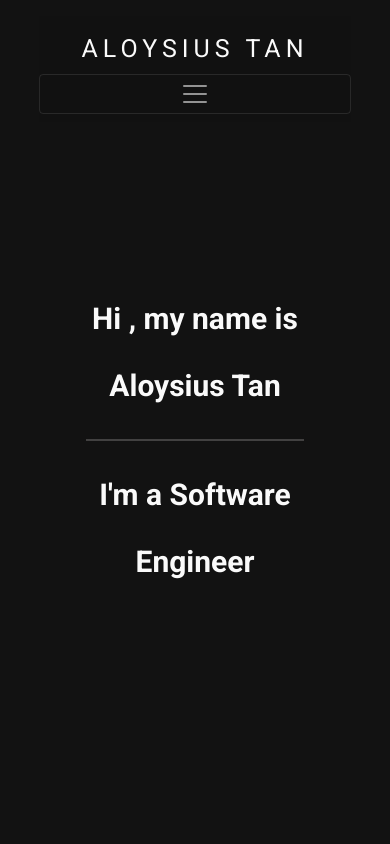
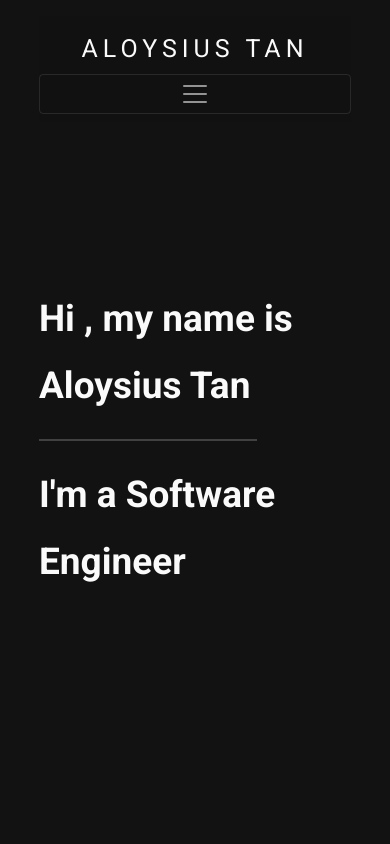
Before and after one commit to aloy2312/portfolio, a Next.js app: page / in a window 390 px wide. Shown: the top 844 px of the page. Built offline with nearby package versions, Linux system fonts and the light colour scheme.

Commit message:
minor updates to skills overflow feature

```diff
--- a/components/hero.js
+++ b/components/hero.js
@@ -5,7 +5,8 @@ const hero = () => {
     <div className={styles.container}>
       <div className={styles.textbox}>
         <div className={styles.text1}>
-          Hi , my name is <br className={styles.br} /> Aloysius Tan
+          Hi , my name is <br className={styles.br} />
+          Aloysius Tan
         </div>
         <hr className={styles.horizontal}></hr>
         <div className={styles.text2}>I{`'`}m a Software Engineer</div>
--- a/components/skills.js
+++ b/components/skills.js
@@ -11,7 +11,6 @@ const skills = () => {
         <div className={styles.badge}>JavaScript</div>
         <div className={styles.badge}>HTML</div>
         <div className={styles.badge}>CSS</div>
-
         <div className={styles.badge}>Bootstrap</div>
         <div className={styles.badge}>React</div>
         <div className={styles.badge}>NextJS</div>
--- a/styles/about.module.css
+++ b/styles/about.module.css
@@ -35,6 +35,10 @@
     text-align: center;
   }
 
+  .aboutText {
+    padding: 0;
+  }
+
   .textbox {
     width: 100%;
     margin-bottom: 5rem;
--- a/styles/hero.module.css
+++ b/styles/hero.module.css
@@ -43,21 +43,21 @@
 
 @media (max-width: 890px) {
   .text1 {
-    font-size: 38px;
+    font-size: 37px;
   }
 
   .text2 {
-    font-size: 38px;
+    font-size: 37px;
   }
 }
 
 @media (max-width: 402px) {
   .text1 {
-    font-size: 30px;
+    font-size: 37px;
   }
 
   .text2 {
-    font-size: 30px;
+    font-size: 37px;
   }
 }
 
@@ -66,3 +66,19 @@
     display: none;
   }
 }
+
+@media (max-width: 750px) {
+  .text1 {
+    text-align: start;
+  }
+
+  .text2 {
+    text-align: start;
+  }
+
+  .horizontal {
+    width: 70%;
+    border: solid 1px rgb(211, 207, 207);
+    margin: 20px 0;
+  }
+}
--- a/styles/nav.module.css
+++ b/styles/nav.module.css
@@ -13,6 +13,7 @@
   .navLinks {
     text-align: center;
     padding-top: 10px;
+    margin-right: 0 !important;
   }
 }
 
--- a/styles/projects.module.css
+++ b/styles/projects.module.css
@@ -95,6 +95,7 @@
   .projectsGroups {
     display: flex;
     gap: 2rem;
+
     overflow-x: auto;
   }
   .projectsGroup1 {
@@ -104,6 +105,10 @@
   .projectsGroup2 {
     display: flex;
     flex-direction: column;
+  }
+
+  .projectsName {
+    margin-top: 2rem;
   }
   .horizontal {
     display: none;
--- a/styles/skills.module.css
+++ b/styles/skills.module.css
@@ -19,7 +19,7 @@
   font-weight: 400;
   font-size: 16px;
   height: 3rem;
-  width: 15rem;
+  min-width: 15rem;
 }
 
 .container {
@@ -29,8 +29,9 @@
 @media (max-width: 1650px) {
   .badgeList {
     display: grid;
-    grid-template-columns: repeat(5, auto);
-    overflow: auto;
-    overflow-y: hidden;
+    grid-template-rows: 50px 50px; /* 2 rows of 50px */
+    grid-auto-flow: column; /* a column flow */
+    grid-auto-columns: 100px; /* each column will 100px of width */
+    overflow-x: auto;
   }
 }
```
